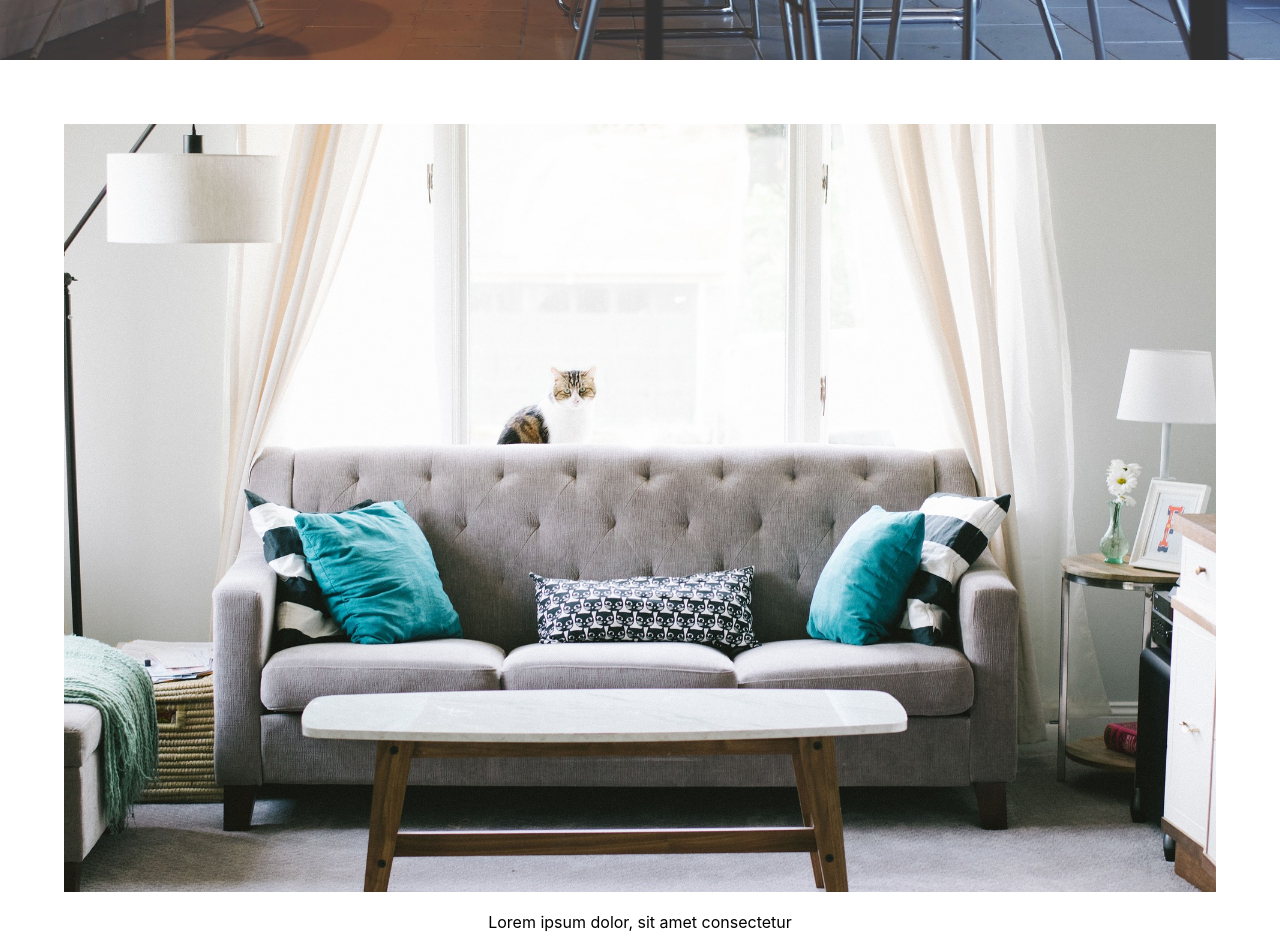
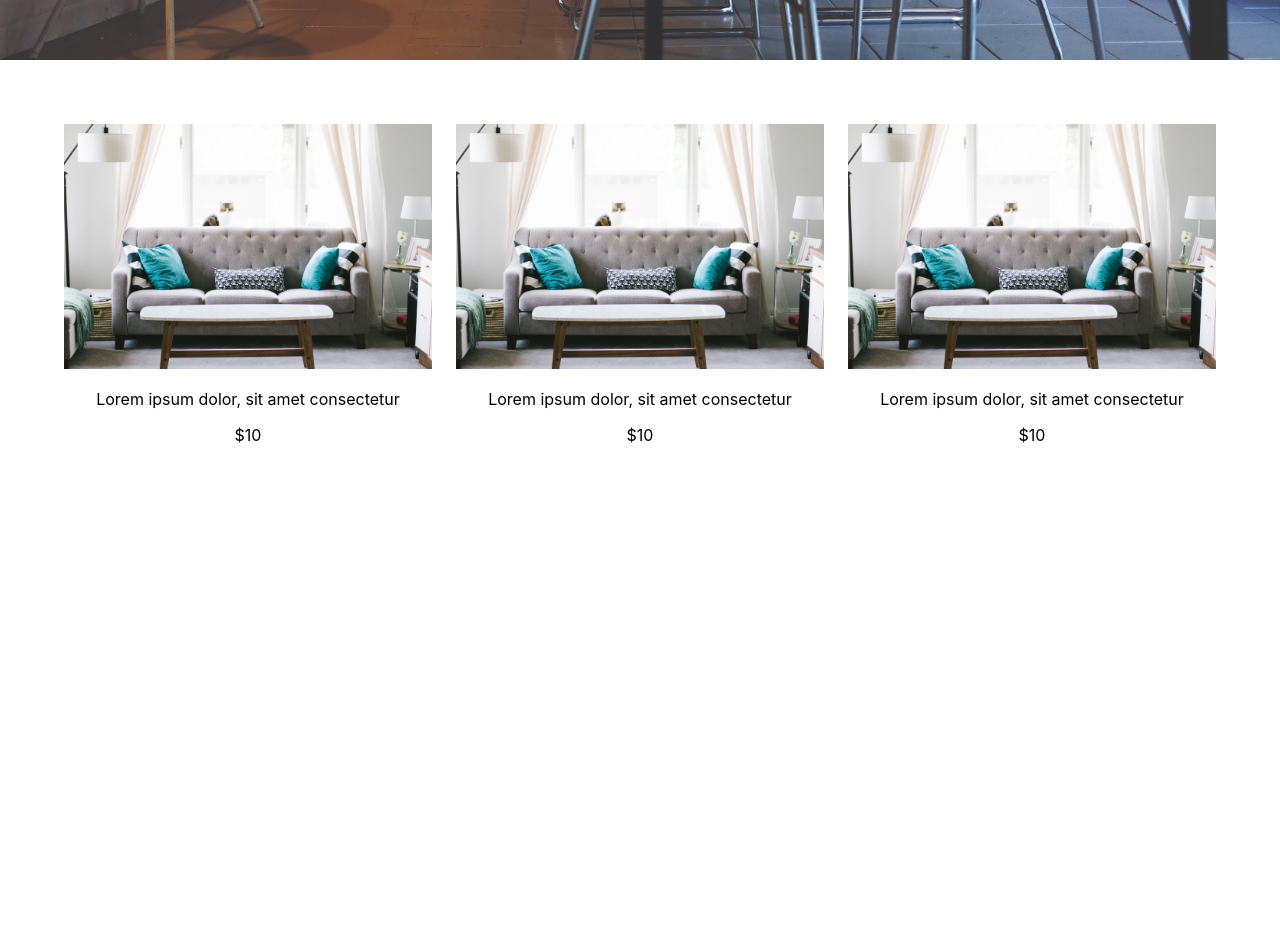
Before and after one commit to dominikPytlinski/ahopapp, a React (Create React App) app: page / in a window 1280 px wide. Shown: the part 740-1676 px from the top of the page. After the commit the page ends 1185 px from the top, so only its background shows below. Built offline with nearby package versions, Linux system fonts and the light colour scheme.

Commit message:
Created startShopping function in HEader component

```diff
--- a/src/components/content/Content.js
+++ b/src/components/content/Content.js
@@ -20,6 +20,28 @@ class Content extends React.Component {
                     <p>Lorem ipsum dolor, sit amet consectetur</p>
                     <span>$10</span>
                 </div>
+                <div className="item">
+                    <div className="wrapper">
+                        <img src="/img/sofa.jpg" alt="product" />
+                        <div className="add-to-cart">
+                            <FontAwesomeIcon icon="shopping-cart" />
+                            <span>Add To Cart</span>
+                        </div>
+                    </div>
+                    <p>Lorem ipsum dolor, sit amet consectetur</p>
+                    <span>$10</span>
+                </div>
+                <div className="item">
+                    <div className="wrapper">
+                        <img src="/img/sofa.jpg" alt="product" />
+                        <div className="add-to-cart">
+                            <FontAwesomeIcon icon="shopping-cart" />
+                            <span>Add To Cart</span>
+                        </div>
+                    </div>
+                    <p>Lorem ipsum dolor, sit amet consectetur</p>
+                    <span>$10</span>
+                </div>
             </div>
         );
     }
--- a/src/components/header/Header.js
+++ b/src/components/header/Header.js
@@ -4,6 +4,14 @@ import { FontAwesomeIcon } from '@fortawesome/react-fontawesome';
 import './Header.css';
 
 class Header extends React.Component {
+
+    startShopping = () => {
+        window.scrollBy({
+            top: window.innerHeight,
+            left: 0,
+            behavior: 'smooth'
+        });
+    }
 
     render()
     {
@@ -23,7 +31,7 @@ class Header extends React.Component {
                 </nav>
                 <div className="banner">
                     <span>Comphy Ferniture</span>
-                    <button>Start shopping</button>
+                    <button onClick={this.startShopping}>Start shopping</button>
                 </div>
             </header>
         );
```
